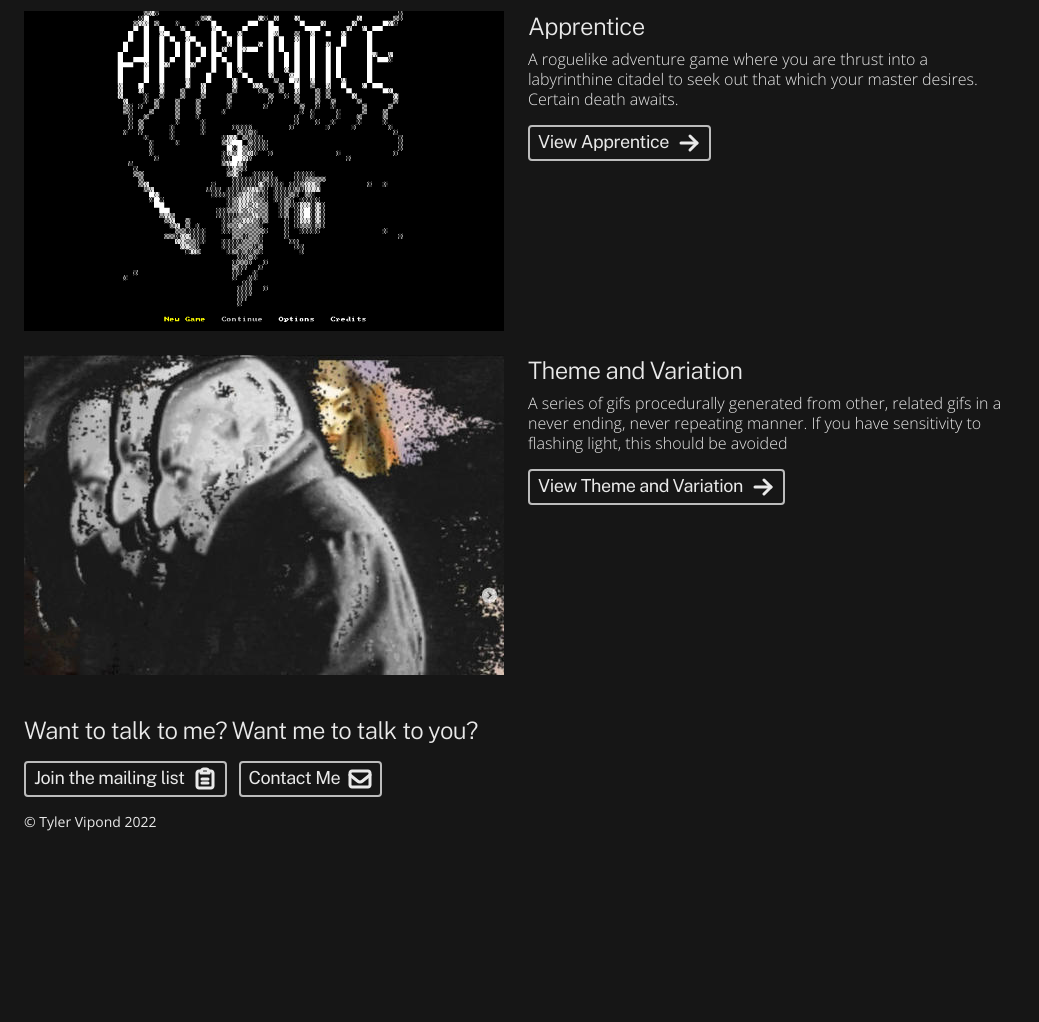
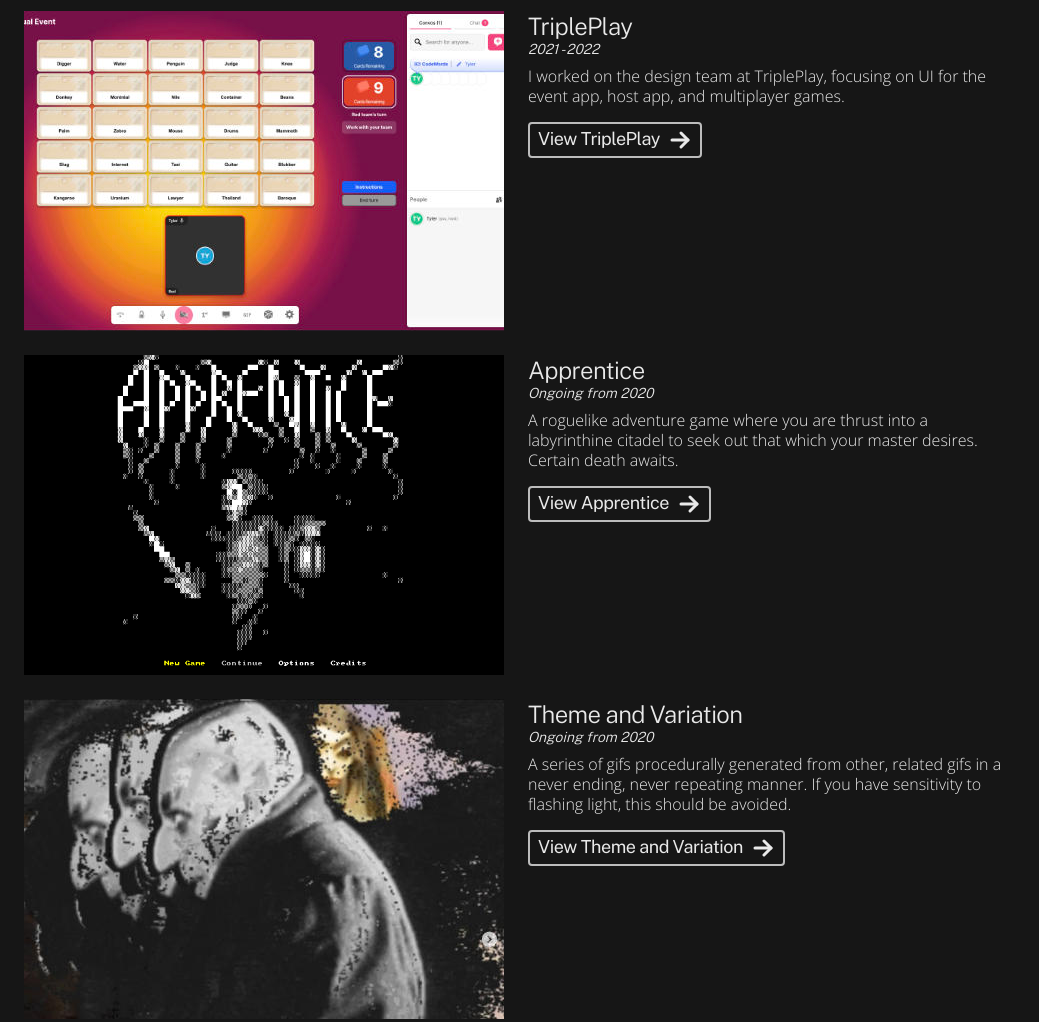
Before and after one commit to tylervipond/art-portfolio-2020, a Gatsby site: page / in a window 1280 px wide. Shown: the part 480-1502 px from the top of the page, without its empty margins (0-1039 px from the left). Before the commit the page ends 1334 px from the top, so only its background shows below. Built offline with nearby package versions, Linux system fonts and the light colour scheme; Gatsby itself is replaced by a stand-in of ours.

Commit message:
touch ups

```diff
--- a/src/components/ArtworkList.tsx
+++ b/src/components/ArtworkList.tsx
@@ -5,7 +5,11 @@ export const ArtworkList = styled("ul")`
   margin: 0;
   list-style-type: none;
   display: grid;
-  grid-template-columns: 1fr 1fr 1fr;
+  grid-template-columns: repeat(3, minmax(120px, 240px));
   gap: ${({ theme }) => theme.spacing[4] / 16}rem;
+  @media screen and (max-width: 1024px) {
+    gap: ${({ theme }) => theme.spacing[2] / 16}rem;
+    grid-template-columns: repeat(2, minmax(120px, 240px));
+  }
 `;
 ArtworkList.displayName = "ArtworkList";
--- a/src/components/ArtworkListItem.component.tsx
+++ b/src/components/ArtworkListItem.component.tsx
@@ -43,7 +43,7 @@ ArtworkListItemLayout.displayName = "ArtworkListItemLayout";
 const ArtworkListItemInfoLayout = styled("div")`
   display: grid;
   grid-auto-flow: row;
-  gap: ${({ theme }) => theme.spacing[1] / 16}rem;
+  gap: ${({ theme }) => theme.spacing[0] / 16}rem;
   padding: 0 ${({ theme }) => theme.spacing[0] / 16}rem
     ${({ theme }) => theme.spacing[0] / 16}rem;
 `;
@@ -63,7 +63,7 @@ const ArtworkListItemInfo: React.FC<ArtworkListItemInfoProps> = ({
 }) => (
   <ArtworkListItemInfoLayout>
     <Typography variant="body">{title}</Typography>
-    <Typography variant="fine-print">
+    <Typography variant="detail">
       {media}, {size}, {year}
     </Typography>
   </ArtworkListItemInfoLayout>
--- a/src/components/Button.component.tsx
+++ b/src/components/Button.component.tsx
@@ -25,15 +25,16 @@ const ButtonLayout = styled("button")`
   transition: border 0.5s, filter 0.5s, background 0.5s;
   position: relative;
 
-  &:after {
+  &::after {
+    content: '';
     position: absolute;
     top: 0;
     left: 0;
     right: 0;
     bottom: 0;
     content: 0;
-    border-radius: ${({ theme }) => theme.borderRadii[1] / 16}rem;
     opacity: 0;
+    z-index: -1;
     background: linear-gradient(
       99.71deg,
       #00d6e3 0%,
@@ -47,19 +48,17 @@ const ButtonLayout = styled("button")`
     filter: drop-shadow(0px 0px 5px #00d6e3);
   }
 
-  &:hover {
+  &:hover:not(:disabled) {
     cursor: pointer;
-    background: linear-gradient(
-      99.71deg,
-      #00d6e3 0%,
-      rgba(0, 214, 227, 0) 57.3%
-    );
     border: 2px solid #00d6e3;
     filter: drop-shadow(0px 4px 4px rgba(0, 0, 0, 0.25));
 
     &::after {
-      opacity: 1;
+      opacity: 0.5;
     }
+  }
+  &:disabled {
+    opacity: 0.5;
   }
 `;
 ButtonLayout.displayName = "ButtonLayout";
--- a/src/components/PageLayout.component.tsx
+++ b/src/components/PageLayout.component.tsx
@@ -9,6 +9,7 @@ const PageLayoutLayout = styled("div")`
   gap: ${({ theme }) => theme.spacing[6] / 16}rem;
   padding: ${({ theme }) => theme.spacing[4] / 16}rem;
   justify-content: start;
+  justify-items: start;
 `;
 PageLayoutLayout.displayName = "PageLayoutLayout";
 
--- a/src/components/ProjectFeature.component.tsx
+++ b/src/components/ProjectFeature.component.tsx
@@ -8,6 +8,11 @@ const ProjectFeatureLayout = styled("div")`
   grid-auto-flow: column;
   gap: ${({ theme }) => theme.spacing[4] / 16}rem;
   justify-content: start;
+
+  @media screen and (max-width: 1024px) {
+    grid-auto-flow: row;
+    gap: ${({ theme }) => theme.spacing[1] / 16}rem;
+  }
 `;
 ProjectFeatureLayout.displayName = "ProjectFeatureLayout";
 
@@ -16,6 +21,7 @@ export interface ProjectFeatureProps {
   description: string;
   action: React.ReactComponentElement<any>;
   imageSrc: string;
+  detail: string;
 }
 
 export const ProjectFeature: React.FC<ProjectFeatureProps> = ({
@@ -23,11 +29,13 @@ export const ProjectFeature: React.FC<ProjectFeatureProps> = ({
   description,
   action,
   imageSrc,
+  detail,
 }) => (
   <ProjectFeatureLayout>
     <Thumbnail size="large" src={imageSrc} />
     <ProjectFeatureInfo
       title={title}
+      detail={detail}
       description={description}
       action={action}
     />
--- a/src/components/ProjectFeatureInfo.component.tsx
+++ b/src/components/ProjectFeatureInfo.component.tsx
@@ -9,22 +9,28 @@ const ProjectFeatureInfoLayout = styled("div")`
   justify-items: start;
   align-content: start;
   max-width: 480px;
+
+  @media screen and (max-width: 1024px) {
+    gap: ${({ theme }) => theme.spacing[2] / 16}rem;
+  }
 `;
 ProjectFeatureInfoLayout.displayName = "ProjectFeatureInfoLayout";
 
 export interface ProjectFeatureInfoProps {
   title: string;
   description: string;
+  detail: string;
   action: React.ReactComponentElement<any>;
 }
 
 export const ProjectFeatureInfo: React.FC<ProjectFeatureInfoProps> = ({
   title,
   description,
+  detail,
   action,
 }) => (
   <ProjectFeatureInfoLayout>
-    <TextWithHeader header={title} text={description} />
+    <TextWithHeader header={title} text={description} detail={detail} />
     {action}
   </ProjectFeatureInfoLayout>
 );
--- a/src/components/ProjectFeatureList.component.tsx
+++ b/src/components/ProjectFeatureList.component.tsx
@@ -7,5 +7,8 @@ export const ProjectFeatureList = styled("ul")`
   display: grid;
   grid-auto-flow: row;
   gap: ${({ theme }) => theme.spacing[4] / 16}rem;
+  @media screen and (max-width: 1024px) {
+    gap: ${({ theme }) => theme.spacing[6] / 16}rem;
+  }
 `;
 ProjectFeatureList.displayName = "ProjectFeatureList";
--- a/src/components/TextWithHeader.component.tsx
+++ b/src/components/TextWithHeader.component.tsx
@@ -1,6 +1,9 @@
 import * as React from "react";
 import styled from "styled-components";
 import { Typography } from "./Typography.component";
+
+const TextWithHeaderHeader = styled("div")``;
+TextWithHeaderHeader.displayName = "TextWithHeaderHeader";
 
 const TextWithHeaderLayout = styled("div")`
   display: grid;
@@ -12,16 +15,21 @@ TextWithHeaderLayout.displayName = "TextWithHeaderLayout";
 export interface TextWithHeaderProps {
   text: string;
   header: string;
+  detail?: string;
 }
 
 export const TextWithHeader: React.FC<TextWithHeaderProps> = ({
   text,
   header,
+  detail,
 }) => (
   <TextWithHeaderLayout>
-    <Typography variant="sub-header" as="h3">
-      {header}
-    </Typography>
+    <TextWithHeaderHeader>
+      <Typography variant="sub-header" as="h3">
+        {header}
+      </Typography>
+      {detail ? <Typography variant="detail">{detail}</Typography> : null}
+    </TextWithHeaderHeader>
     <Typography variant="body">{text}</Typography>
   </TextWithHeaderLayout>
 );
--- a/src/components/Thumbnail.component.tsx
+++ b/src/components/Thumbnail.component.tsx
@@ -10,5 +10,6 @@ export const Thumbnail = styled("img")<ThumbnailProps>`
   margin: 0;
   width: ${({ size }) => (size === "large" ? "480px" : "240px")};
   max-width: 100%;
+  aspect-ratio: 3 / 2;
 `;
 Thumbnail.displayName = "Thumbnail";
--- a/src/components/Typography.component.tsx
+++ b/src/components/Typography.component.tsx
@@ -5,7 +5,8 @@ export type TypographyVariant =
   | "sub-header"
   | "fine-print"
   | "body"
-  | "interaction";
+  | "interaction"
+  | "detail";
 
 export interface TypographyProps {
   variant: TypographyVariant;
@@ -25,6 +26,7 @@ const fontSizes: Record<TypographyVariant, number> = {
   body: 1,
   "fine-print": 0,
   interaction: 2,
+  detail: 0,
 };
 
 const getFontSizeFromProps = ({
@@ -42,6 +44,7 @@ const letterSpacing: Record<
   body: "body",
   "fine-print": "body",
   interaction: "display",
+  detail: "body",
 };
 
 const getLetterSpacingFromProps = ({
@@ -55,6 +58,7 @@ const fontWeight: Record<TypographyVariant, number> = {
   body: 300,
   "fine-print": 500,
   interaction: 400,
+  detail: 300,
 };
 
 const getFontWeightFromProps = ({ variant }: StyledProps<TypographyProps>) =>
@@ -71,5 +75,6 @@ export const Typography = styled("p")<TypographyProps>`
   letter-spacing: ${getLetterSpacingFromProps};
   font-weight: ${getFontWeightFromProps};
   line-height: ${getLineHeightFromProps};
+  font-style: ${({ variant }) => (variant === "detail" ? "italic" : "normal")};
 `;
 Typography.displayName = "Typography";
--- a/src/data/aGeneralLackOfUnderstanding.json
+++ b/src/data/aGeneralLackOfUnderstanding.json
@@ -1,6 +1,7 @@
 {
   "title": "A General Lack of Understanding",
   "description": "A collage series responding to the uncertainty and anxiety of our ever changing, ever disappearing reality.",
+  "detail": "Ongoing from 2017",
   "artworks": [
     {
       "title": "A Complete Lack of Understanding No. 1",
--- a/src/data/projectList.json
+++ b/src/data/projectList.json
@@ -2,13 +2,24 @@
   {
     "title": "A General Lack of Understanding",
     "description": "A collage series responding to the uncertainty and anxiety of our ever changing, ever disappearing reality.",
-    "imageSrc": "aGeneralLackOfUnderstandingProjectImage.jpg",
+    "detail": "Ongoing from 2017",
+    "imageSrc": "/aGeneralLackOfUnderstandingProjectImage.jpg",
     "actionLabel": "View A General Lack of Understanding",
     "url": "/a-general-lack-of-understanding",
     "target": "internal"
   },
   {
+    "title": "TriplePlay",
+    "description": "I worked on the design team at TriplePlay, focusing on UI for the event app, host app, and multiplayer games.",
+    "detail": "2021 - 2022",
+    "imageSrc": "/tripleplayProjectImage.jpg",
+    "actionLabel": "View TriplePlay",
+    "url": "https://try.tripleplay.ai/",
+    "target": "external"
+  },
+  {
     "title": "Apprentice",
+    "detail": "Ongoing from 2020",
     "description": "A roguelike adventure game where you are thrust into a labyrinthine citadel to seek out that which your master desires. Certain death awaits.",
     "imageSrc": "/apprenticeProjectImage.png",
     "actionLabel": "View Apprentice",
@@ -17,7 +28,8 @@
   },
   {
     "title": "Theme and Variation",
-    "description": "A series of gifs procedurally generated from other, related gifs in a never ending, never repeating manner. If you have sensitivity to flashing light, this should be avoided",
+    "description": "A series of gifs procedurally generated from other, related gifs in a never ending, never repeating manner. If you have sensitivity to flashing light, this should be avoided.",
+    "detail": "Ongoing from 2020",
     "imageSrc": "/themeAndVariationProjectImage2.jpg",
     "actionLabel": "View Theme and Variation",
     "url": "https://www.theme-and-variation.com",
```
Also changed, not shown: src/pages/a-general-lack-of-understanding.tsx (+10 -2 lines), static/tripleplayProjectImage.jpg (added).
